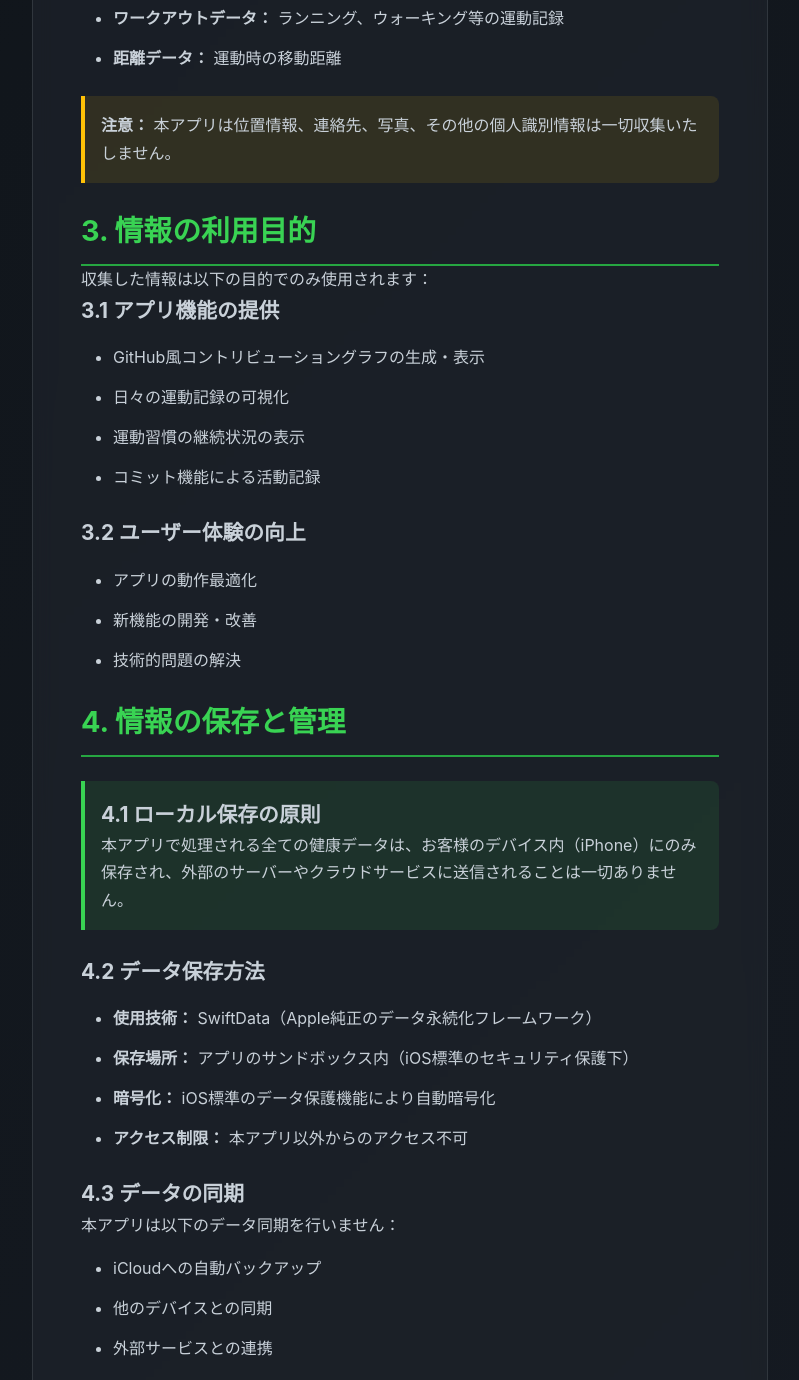
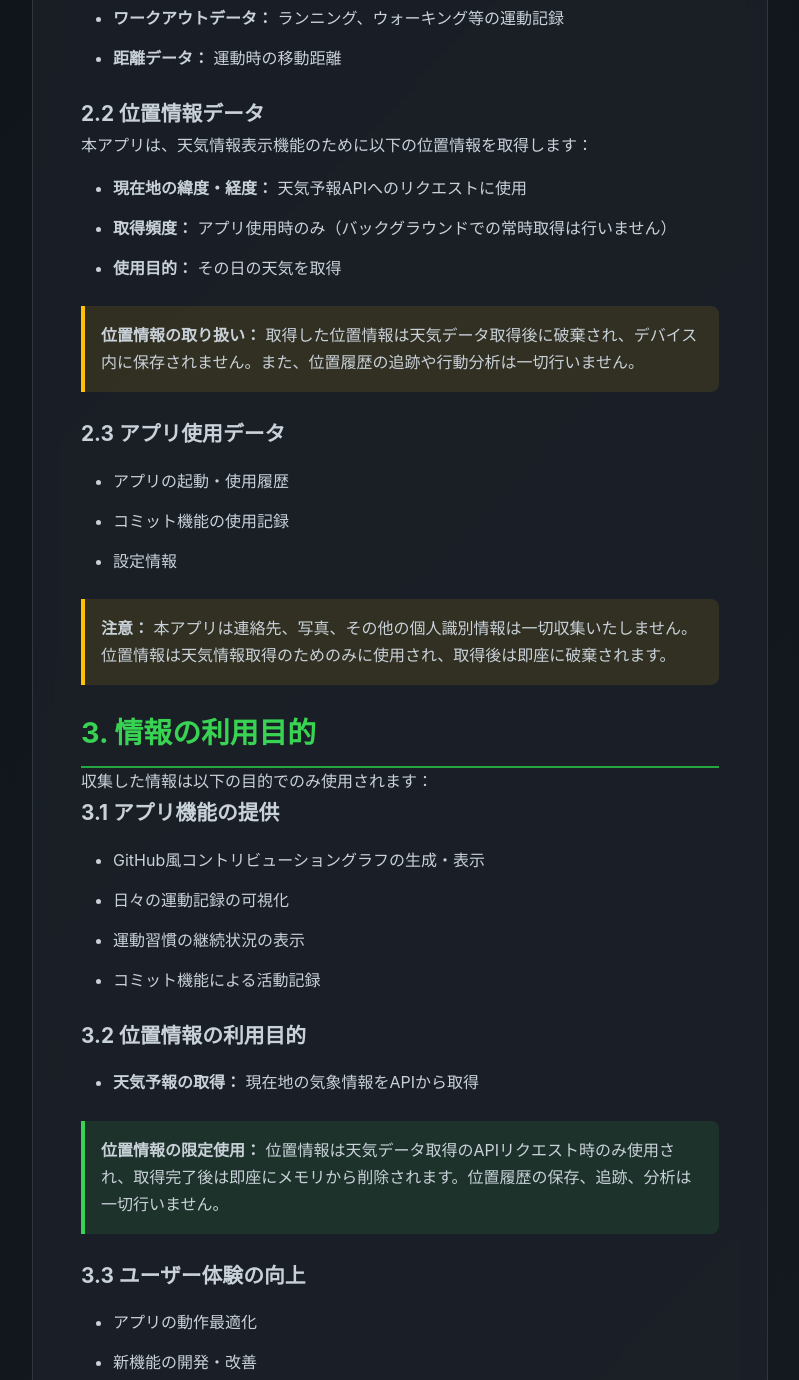
Before and after one commit to noonyuu/RunHub-homepage, a plain HTML site: page privacy.html in a window 1280 px wide. Shown: the part 960-2340 px from the top of the page, without its empty margins (240-1039 px from the left). Drawn offline with Linux system fonts and the light colour scheme.

Commit message:
プライバシーポリシーに位置情報データの取り扱いと使用目的に関する詳細を追加

```diff
--- a/privacy.html
+++ b/privacy.html
@@ -234,8 +234,27 @@
           <li><strong>距離データ：</strong> 運動時の移動距離</li>
         </ul>
 
+        <h3>2.2 位置情報データ</h3>
+        <p>本アプリは、天気情報表示機能のために以下の位置情報を取得します：</p>
+        <ul>
+          <li><strong>現在地の緯度・経度：</strong> 天気予報APIへのリクエストに使用</li>
+          <li><strong>取得頻度：</strong> アプリ使用時のみ（バックグラウンドでの常時取得は行いません）</li>
+          <li><strong>使用目的：</strong> その日の天気を取得</li>
+        </ul>
+
         <div class="important">
-          <p><strong>注意：</strong> 本アプリは位置情報、連絡先、写真、その他の個人識別情報は一切収集いたしません。</p>
+          <p><strong>位置情報の取り扱い：</strong> 取得した位置情報は天気データ取得後に破棄され、デバイス内に保存されません。また、位置履歴の追跡や行動分析は一切行いません。</p>
+        </div>
+
+        <h3>2.3 アプリ使用データ</h3>
+        <ul>
+          <li>アプリの起動・使用履歴</li>
+          <li>コミット機能の使用記録</li>
+          <li>設定情報</li>
+        </ul>
+
+        <div class="important">
+          <p><strong>注意：</strong> 本アプリは連絡先、写真、その他の個人識別情報は一切収集いたしません。位置情報は天気情報取得のためのみに使用され、取得後は即座に破棄されます。</p>
         </div>
 
         <h2>3. 情報の利用目的</h2>
@@ -249,7 +268,16 @@
           <li>コミット機能による活動記録</li>
         </ul>
 
-        <h3>3.2 ユーザー体験の向上</h3>
+        <h3>3.2 位置情報の利用目的</h3>
+        <ul>
+          <li><strong>天気予報の取得：</strong> 現在地の気象情報をAPIから取得</li>
+        </ul>
+
+        <div class="highlight">
+          <p><strong>位置情報の限定使用：</strong> 位置情報は天気データ取得のAPIリクエスト時のみ使用され、取得完了後は即座にメモリから削除されます。位置履歴の保存、追跡、分析は一切行いません。</p>
+        </div>
+
+        <h3>3.3 ユーザー体験の向上</h3>
         <ul>
           <li>アプリの動作最適化</li>
           <li>新機能の開発・改善</li>
@@ -302,7 +330,20 @@
           <li>いつでもiOSの設定からアクセス許可を変更・取り消し可能</li>
         </ul>
 
-        <h3>6.2 Apple社の保護</h3>
+        <h3>6.2 位置情報アクセス許可</h3>
+        <p>天気情報機能を使用するには、位置情報へのアクセス許可が必要です：</p>
+        <ul>
+          <li><strong>許可レベル：</strong> 「アプリの使用中のみ許可」を推奨</li>
+          <li><strong>許可タイミング：</strong> 天気機能初回使用時に要求</li>
+          <li><strong>拒否した場合：</strong> 天気機能は使用できませんが、他の機能は正常に動作</li>
+          <li><strong>変更方法：</strong> iOS設定 > プライバシーとセキュリティ > 位置情報サービス から変更可能</li>
+        </ul>
+
+        <div class="highlight">
+          <p><strong>推奨設定：</strong> 位置情報は「アプリの使用中のみ許可」に設定することを強く推奨します。「常に許可」は必要ありません。</p>
+        </div>
+
+        <h3>6.3 Apple社の保護</h3>
         <p>HealthKitデータは、Apple社の厳格なセキュリティ基準により保護されています：</p>
         <ul>
           <li>デバイスロック時の自動暗号化</li>
@@ -362,7 +403,7 @@
 
         <h3>11.2 変更履歴</h3>
         <ul>
-          <li>2025年7月1日：初版公開</li>
+          <li><strong>2025年7月1日：</strong> 初版公開</li>
         </ul>
 
         <h2>12. お客様の権利</h2>
@@ -383,6 +424,7 @@
           <li><strong>開発言語：</strong> Swift</li>
           <li><strong>UIフレームワーク：</strong> SwiftUI</li>
           <li><strong>データ取得：</strong> HealthKit Framework</li>
+          <li><strong>位置情報取得：</strong> Core Location Framework</li>
           <li><strong>データ保存：</strong> SwiftData</li>
           <li><strong>対応OS：</strong> iOS 16.0以降</li>
         </ul>
```
